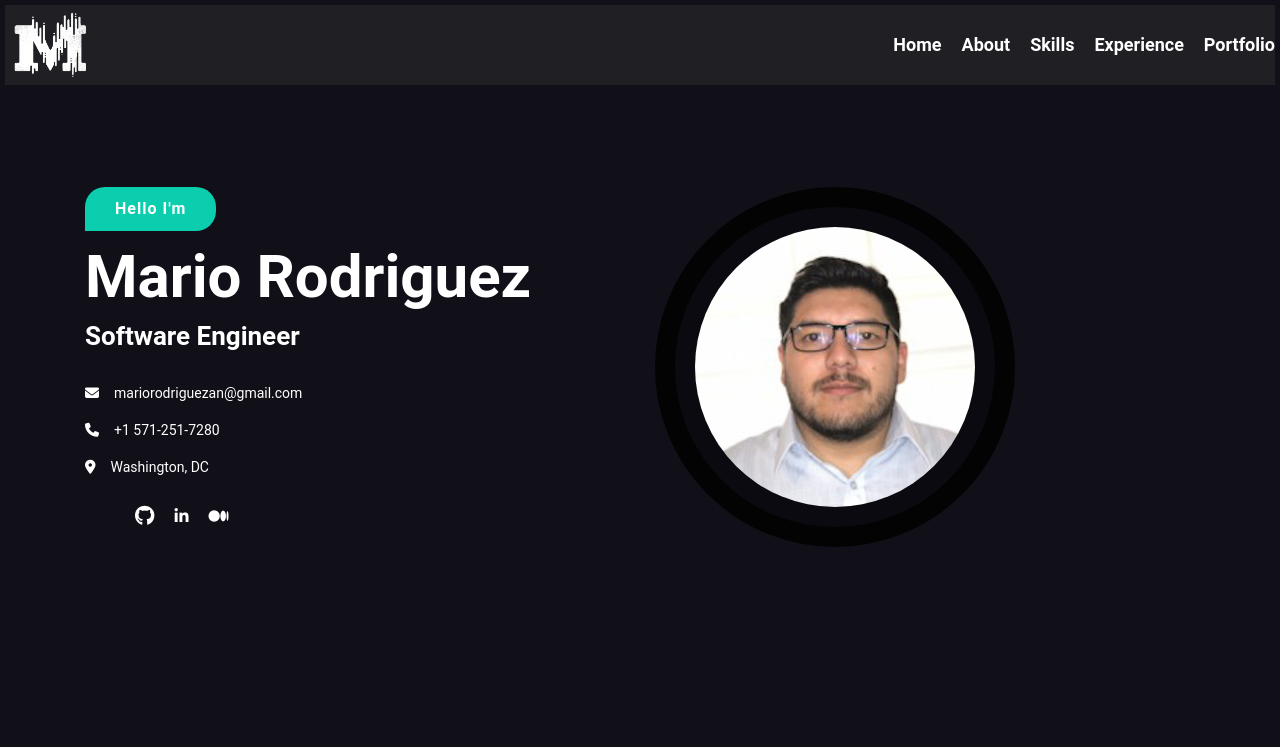
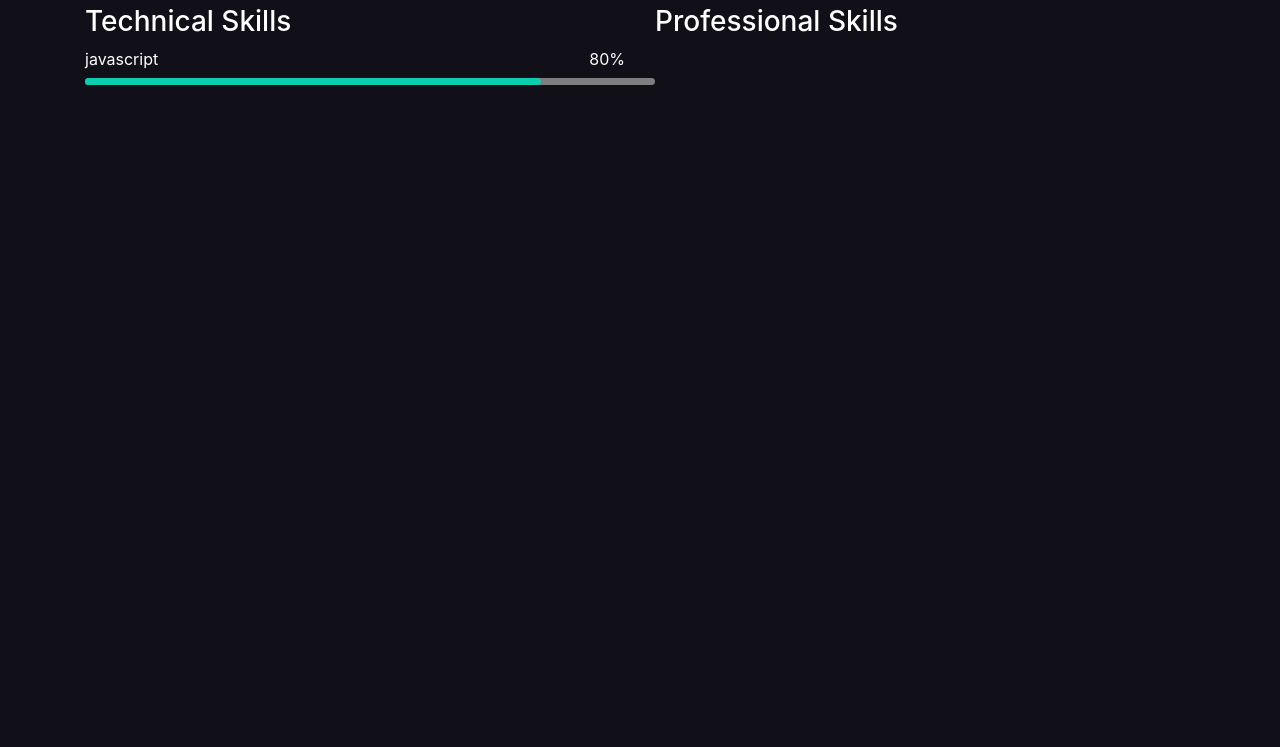
Before and after one commit to MarioR9/PortfolioV3, a React (Create React App) app: page / in a window 1280 px wide. Shown: the top 747 px of the page. Built offline with nearby package versions, Linux system fonts and the light colour scheme.

Commit message:
progress bar for technicall skills added

```diff
--- a/src/App.js
+++ b/src/App.js
@@ -11,11 +11,11 @@ function App() {
   return (
     //single page application
     <div className="App">
-      <Navigation/>
+      {/* <Navigation/>
       <Home/>
-      <About/>
-      {/* <Skills/>
-      <Experience/>
+      <About/> */}
+      <Skills/>
+      {/* <Experience/>
       <Portfolio/>  */}
     </div>
   );
--- a/src/components/Skills.jsx
+++ b/src/components/Skills.jsx
@@ -1,9 +1,35 @@
 import React from 'react'
+import '../css/Skills.css'
+import { Container, Row, Col, ProgressBar } from 'react-bootstrap';
 
-export const Skills = () => {
+
+const Skills = () => {
     return (
         <div>
-            <h1>skills</h1>
+            <div className='skills'>
+            <Container>
+                <Row>
+                    <Col>
+                    <h3>Technical Skills</h3>
+                    <div>
+                        <div className='skills__details'>
+                            <div className='skills__info'>
+                                <p>javascript</p>
+                                <p>80%</p>
+                            <div className='skills__progessbarback'>
+                                <div style={{width: "80%" }} className='skills__progessbar'></div>
+                            </div>
+                            </div>
+                        </div>
+                    </div>
+
+                    </Col>
+                    <Col>
+                    <h3>Professional Skills</h3>
+                    </Col>
+                </Row>
+            </Container>
+            </div>
         </div>
     )
 }
--- a/src/css/Skills.css
+++ b/src/css/Skills.css
@@ -0,0 +1,26 @@
+.skills {
+    color: white;
+}
+.skills__info {
+    display: flex;
+    justify-content: space-between;
+    align-items: center;
+}
+.skills__progessbar {
+    position: absolute;
+    height: 7px;
+    border-top-left-radius: 10px;
+    border-bottom-left-radius: 10px;
+    border-top-right-radius: 10px;
+    border-bottom-right-radius: 10px;
+    background: #0bceaf;
+}
+.skills__progessbarback {
+    background: rgba(199, 198, 198, 0.6);
+    position: absolute;
+    width: 100%;
+    height: 7px;
+    margin: 30px 0 1px;
+    border-radius: 10px;
+
+}
```
